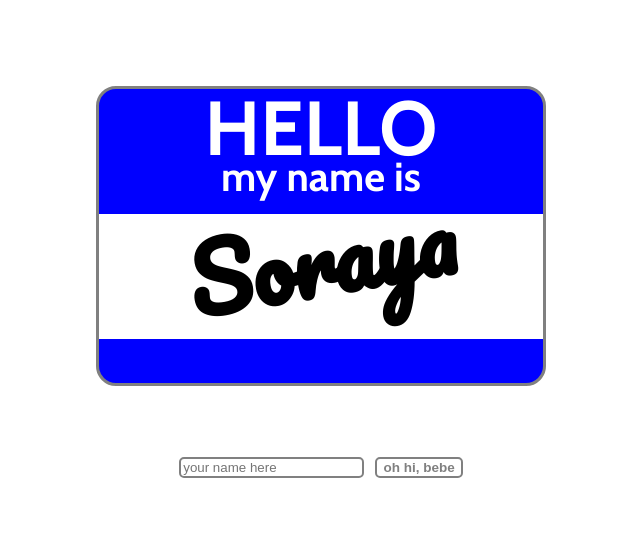
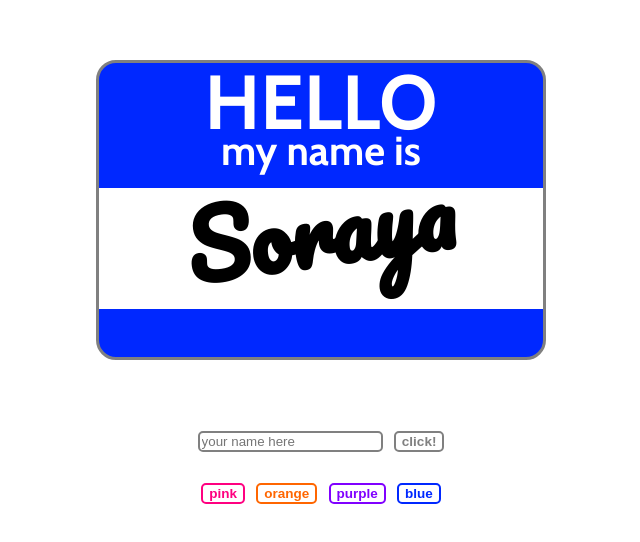
Before and after one commit to sorayabenson/lab-02a-name-tag, a plain HTML site: page index.html in a window 1280 px wide. Shown: the part 138-680 px from the top of the page, without its empty margins (319-959 px from the left). Drawn offline with nearby package versions, Linux system fonts and the light colour scheme.

Commit message:
Color buttons, design adjustments, h3 transform axis added

```diff
--- a/app.js
+++ b/app.js
@@ -9,3 +9,28 @@ button.addEventListener ('click', () => {
     input.value = ' '
 
 })
+
+const pinkSwitch = document.getElementById ('pink');
+const orangeSwitch = document.getElementById ('orange');
+const purpleSwitch = document.getElementById ('purple');
+const blueSwitch = document.getElementById ('blue');
+const nameTag = document.getElementById ('name-tag');
+
+pinkSwitch.addEventListener ('click', () => {
+    nameTag.style.background = "#FF0080";
+
+})
+
+orangeSwitch.addEventListener ('click', () => {
+    nameTag.style.background = "#FF6600";
+
+})
+
+purpleSwitch.addEventListener ('click', () => {
+    nameTag.style.background = "#8000FF";
+
+})
+blueSwitch.addEventListener ('click', () => {
+    nameTag.style.background = "#0028FF";
+
+})
--- a/index.html
+++ b/index.html
@@ -10,7 +10,7 @@
 <link href="https://fonts.googleapis.com/css2?family=Cabin:wght@400;700&family=Pacifico&display=swap" rel="stylesheet">
 </head>
 <body>
-    <figure class="name-tag">
+    <figure id="name-tag" class="name-tag">
         <header>
             <h1>HELLO</h1>
             <h2>my name is</h2>
@@ -26,7 +26,13 @@
     </figure>
     <div class= "say-my-name">
         <input id="name-input" placeholder="your name here">
-        <button id="name-button">oh hi, bebe</button>
+        <button id="name-button" class="name-button">click!</button>
+    </div>
+    <div class="color-time">
+        <button id="pink" class="pink">pink</button>
+        <button id="orange" class="orange">orange</button>
+        <button id="purple" class="purple">purple</button>
+        <button id="blue" class="blue">blue</button>
     </div>
     <script src="app.js"></script>
 </body>
--- a/style.css
+++ b/style.css
@@ -20,7 +20,7 @@ figure {
     align-items: center;
     width: 450px;
     height: 300px;
-    background: blue;
+    background:#0028FF;
     border-color: gray;
     border-style: solid;
     border-width: 3px;
@@ -37,6 +37,10 @@ section {
     background: white;
     color: black;
     text-align: center;
+    display: flex;
+    justify-content: center;
+    align-items: center;
+    position: relative;
 }
 footer {
     height: 50px;
@@ -62,9 +66,9 @@ h3 {
     font-family: 'Pacifico', cursive;
     font-size: 2em;
     line-height: 0%;
-    position: relative;
-    top: -45px;
-    transform: rotate(-10deg);
+    position: absolute;
+    transform: rotate(-8deg);
+    transform-origin: 0% 0%;
 
 }
 input {
@@ -78,7 +82,7 @@ input:hover {
     border-radius: 5px;
     outline: none;
 }
-button {
+button.name-button {
     background-color: white;
     color: grey;
     border: grey solid 2px;
@@ -88,15 +92,103 @@ button {
     transition: 0.1s;
     outline: none;
 }
-button:hover {
+button.name-button:hover {
     background-color: black;
     color: white;
     border-color: transparent;
     border-radius: 5px;
 }
 button:active {
+    background-color: transparent;
+    color: transparent;
+    border: transparent solid 2px;
+    transition: 1.5s;
+}
+button.pink {
+    color: #FF0080;
+    border: #FF0080 solid 2px;
     background-color: white;
-    color: black;
-    border: black solid 2px;
-    transition: 1s;
+    border-radius: 5px;
+    font-size: .3rem;
+    font-weight: 600;
+    transition: 0.1s;
+    outline: none;
 }
+button.pink:focus {
+    background-color: #FF0080;
+    color: white;
+    border-color: transparent;
+    border-radius: 5px;
+}
+button.pink:hover {
+    background-color: #FF0080;
+    color: white;
+    border-color: transparent;
+    border-radius: 5px;
+}
+button.orange {
+    color: #FF6600;
+    border: #FF6600 solid 2px;
+    background-color: white;
+    border-radius: 5px;
+    font-size: .3rem;
+    font-weight: 600;
+    transition: 0.1s;
+    outline: none;
+}
+button.orange:focus {
+    background-color: #FF6600;
+    color: white;
+    border-color: transparent;
+    border-radius: 5px;
+}
+button.orange:hover {
+    background-color: #FF6600;
+    color: white;
+    border-color: transparent;
+    border-radius: 5px;
+}
+button.purple {
+    color: #8000FF;
+    border: #8000FF solid 2px;
+    background-color: white;
+    border-radius: 5px;
+    font-size: .3rem;
+    font-weight: 600;
+    transition: 0.1s;
+    outline: none;
+}
+button.purple:focus {
+    background-color: #8000FF;
+    color: white;
+    border-color: transparent;
+    border-radius: 5px;
+}
+button.purple:hover {
+    background-color: #8000FF;
+    color: white;
+    border-color: transparent;
+    border-radius: 5px;
+}
+button.blue {
+    color: #0028FF;
+    border: #0028FF solid 2px;
+    background-color: white;
+    border-radius: 5px;
+    font-size: .3rem;
+    font-weight: 600;
+    transition: 0.1s;
+    outline: none;
+}
+button.blue:focus {
+    background-color: #0028FF;
+    color: white;
+    border-color: transparent;
+    border-radius: 5px;
+}
+button.blue:hover {
+    background-color: #0028FF;
+    color: white;
+    border-color: transparent;
+    border-radius: 5px;
+}
```
